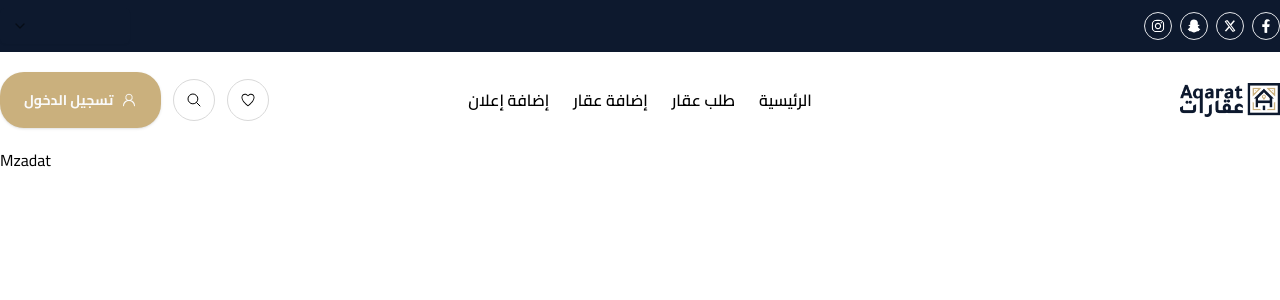
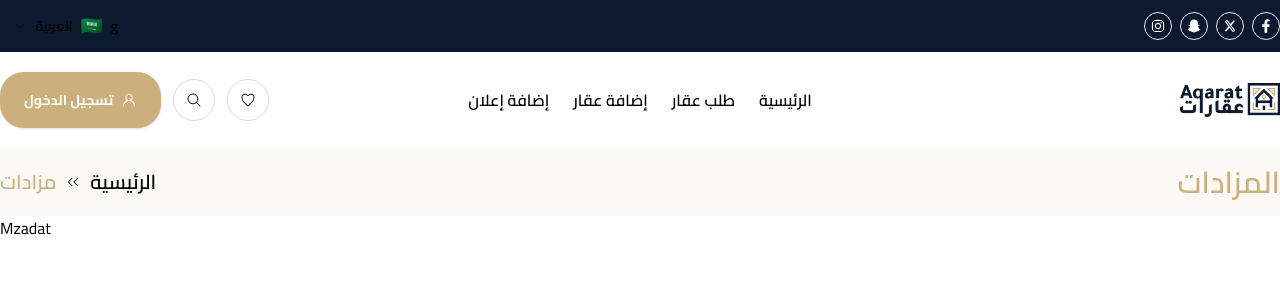
Before and after one commit to husamahmud/Aqarat, a React (Vite) app: page /mzadat in a window 1280 px wide. Shown: the top 300 px of the page. Built offline with nearby package versions, Linux system fonts and the light colour scheme.

Commit message:
feat: implement pageTitle

```diff
--- /dev/null
+++ b/src/components/global/PageTitle.tsx
@@ -0,0 +1,49 @@
+import { RxDoubleArrowLeft } from 'react-icons/rx'
+
+import {
+  Breadcrumb,
+  BreadcrumbItem,
+  BreadcrumbLink,
+  BreadcrumbList,
+  BreadcrumbSeparator,
+} from '@/components/ui/breadcrumb'
+
+type PageTitleProps = {
+  title: string
+  route: string
+  routeLabel: string
+}
+
+export default function PageTitle({ title, route, routeLabel }: PageTitleProps) {
+  return (
+    <div className="w-screen bg-[#CAB07D14]">
+      <div className="container mx-auto flex flex-row-reverse items-center justify-between py-4">
+        <h1 className="text-gold text-3xl font-semibold">{title}</h1>
+
+        <Breadcrumb>
+          <BreadcrumbList>
+            <BreadcrumbItem>
+              <BreadcrumbLink
+                href={`/${route}`}
+                className="text-gold text-xl font-semibold"
+              >
+                {routeLabel}
+              </BreadcrumbLink>
+            </BreadcrumbItem>
+            <BreadcrumbSeparator>
+              <RxDoubleArrowLeft className="text-black" />
+            </BreadcrumbSeparator>
+            <BreadcrumbItem>
+              <BreadcrumbLink
+                href="/"
+                className="text-xl font-semibold text-black"
+              >
+                الرئيسية
+              </BreadcrumbLink>
+            </BreadcrumbItem>
+          </BreadcrumbList>
+        </Breadcrumb>
+      </div>
+    </div>
+  )
+}
--- a/src/components/layout/Header.tsx
+++ b/src/components/layout/Header.tsx
@@ -13,7 +13,7 @@ export default function Header() {
         <div className="flex flex-1 items-center gap-3">
           {/* Login Button */}
           <Link to="/">
-            <Button className="bg-gold-button hover:bg-gold-button/80 rounded-3xl px-6 py-7">
+            <Button className="bg-gold hover:bg-gold-button/80 rounded-3xl px-6 py-7">
               <span className="font-bold">تسجيل الدخول</span>
               <GoPerson />
             </Button>
--- a/src/components/layout/SocialHeader.tsx
+++ b/src/components/layout/SocialHeader.tsx
@@ -14,7 +14,15 @@ export default function SocialHeader() {
         {/* Language Selector */}
         <Select>
           <SelectTrigger className="w-[130px] border-none">
-            <SelectValue />
+            <SelectValue
+              placeholder={
+                <p className="flex items-center gap-2">
+                  <span className="">{LANGUAGES[0].name}</span>
+                  <span className="text-lg">{LANGUAGES[0].flag}</span>
+                </p>
+              }
+            />
+            g
           </SelectTrigger>
           <SelectContent className="w-full">
             {LANGUAGES.map(({ lang, name, flag }) => (
--- /dev/null
+++ b/src/components/ui/breadcrumb.tsx
@@ -0,0 +1,115 @@
+import * as React from "react"
+import { Slot } from "@radix-ui/react-slot"
+import { ChevronRight, MoreHorizontal } from "lucide-react"
+
+import { cn } from "@/lib/utils"
+
+const Breadcrumb = React.forwardRef<
+  HTMLElement,
+  React.ComponentPropsWithoutRef<"nav"> & {
+    separator?: React.ReactNode
+  }
+>(({ ...props }, ref) => <nav ref={ref} aria-label="breadcrumb" {...props} />)
+Breadcrumb.displayName = "Breadcrumb"
+
+const BreadcrumbList = React.forwardRef<
+  HTMLOListElement,
+  React.ComponentPropsWithoutRef<"ol">
+>(({ className, ...props }, ref) => (
+  <ol
+    ref={ref}
+    className={cn(
+      "flex flex-wrap items-center gap-1.5 break-words text-sm text-neutral-500 sm:gap-2.5 dark:text-neutral-400",
+      className
+    )}
+    {...props}
+  />
+))
+BreadcrumbList.displayName = "BreadcrumbList"
+
+const BreadcrumbItem = React.forwardRef<
+  HTMLLIElement,
+  React.ComponentPropsWithoutRef<"li">
+>(({ className, ...props }, ref) => (
+  <li
+    ref={ref}
+    className={cn("inline-flex items-center gap-1.5", className)}
+    {...props}
+  />
+))
+BreadcrumbItem.displayName = "BreadcrumbItem"
+
+const BreadcrumbLink = React.forwardRef<
+  HTMLAnchorElement,
+  React.ComponentPropsWithoutRef<"a"> & {
+    asChild?: boolean
+  }
+>(({ asChild, className, ...props }, ref) => {
+  const Comp = asChild ? Slot : "a"
+
+  return (
+    <Comp
+      ref={ref}
+      className={cn("transition-colors hover:text-neutral-950 dark:hover:text-neutral-50", className)}
+      {...props}
+    />
+  )
+})
+BreadcrumbLink.displayName = "BreadcrumbLink"
+
+const BreadcrumbPage = React.forwardRef<
+  HTMLSpanElement,
+  React.ComponentPropsWithoutRef<"span">
+>(({ className, ...props }, ref) => (
+  <span
+    ref={ref}
+    role="link"
+    aria-disabled="true"
+    aria-current="page"
+    className={cn("font-normal text-neutral-950 dark:text-neutral-50", className)}
+    {...props}
+  />
+))
+BreadcrumbPage.displayName = "BreadcrumbPage"
+
+const BreadcrumbSeparator = ({
+  children,
+  className,
+  ...props
+}: React.ComponentProps<"li">) => (
+  <li
+    role="presentation"
+    aria-hidden="true"
+    className={cn("[&>svg]:w-3.5 [&>svg]:h-3.5", className)}
+    {...props}
+  >
+    {children ?? <ChevronRight />}
+  </li>
+)
+BreadcrumbSeparator.displayName = "BreadcrumbSeparator"
+
+const BreadcrumbEllipsis = ({
+  className,
+  ...props
+}: React.ComponentProps<"span">) => (
+  <span
+    role="presentation"
+    aria-hidden="true"
+    className={cn("flex h-9 w-9 items-center justify-center", className)}
+    {...props}
+  >
+    <MoreHorizontal className="h-4 w-4" />
+    <span className="sr-only">More</span>
+  </span>
+)
+BreadcrumbEllipsis.displayName = "BreadcrumbElipssis"
+
+export {
+  Breadcrumb,
+  BreadcrumbList,
+  BreadcrumbItem,
+  BreadcrumbLink,
+  BreadcrumbPage,
+  BreadcrumbSeparator,
+  BreadcrumbEllipsis,
+}
--- a/src/pages/Mzadat.tsx
+++ b/src/pages/Mzadat.tsx
@@ -1,11 +1,17 @@
 import SocialHeader from '@/components/layout/SocialHeader.tsx'
 import Header from '@/components/layout/Header.tsx'
+import PageTitle from '@/components/global/PageTitle.tsx'
 
 export default function Mzadat() {
   return (
     <>
       <SocialHeader />
       <Header />
+      <PageTitle
+        title="المزادات"
+        route="/mzadat"
+        routeLabel="مزادات"
+      />
       <h1>Mzadat</h1>
     </>
   )
--- a/tailwind.config.js
+++ b/tailwind.config.js
@@ -14,7 +14,6 @@ export default {
       },
       colors: {
         gold: '#CBB07D',
-        'gold-button': '#CAB07D',
         'gray-border': '#D9D9D9',
       },
     },
```
